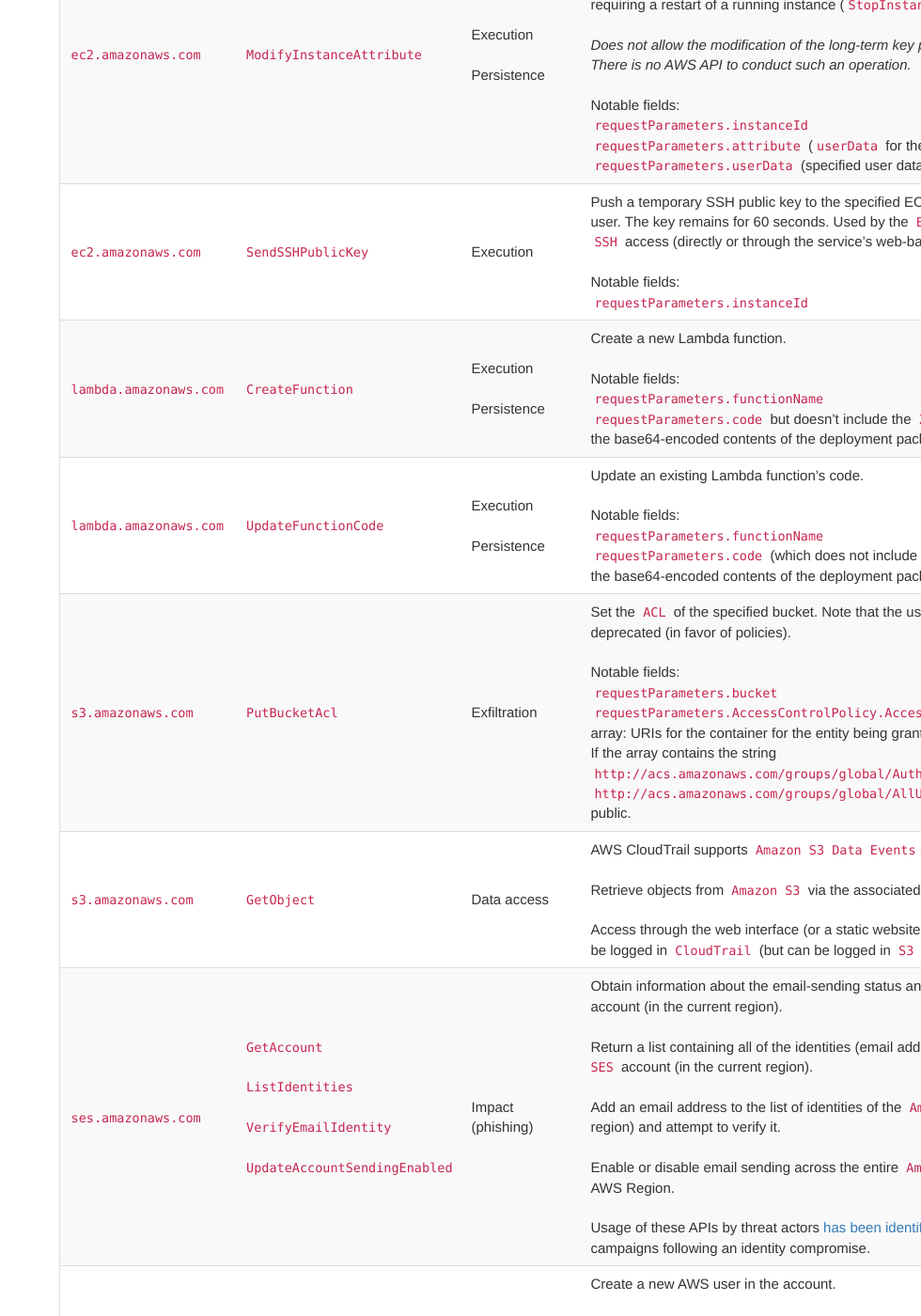
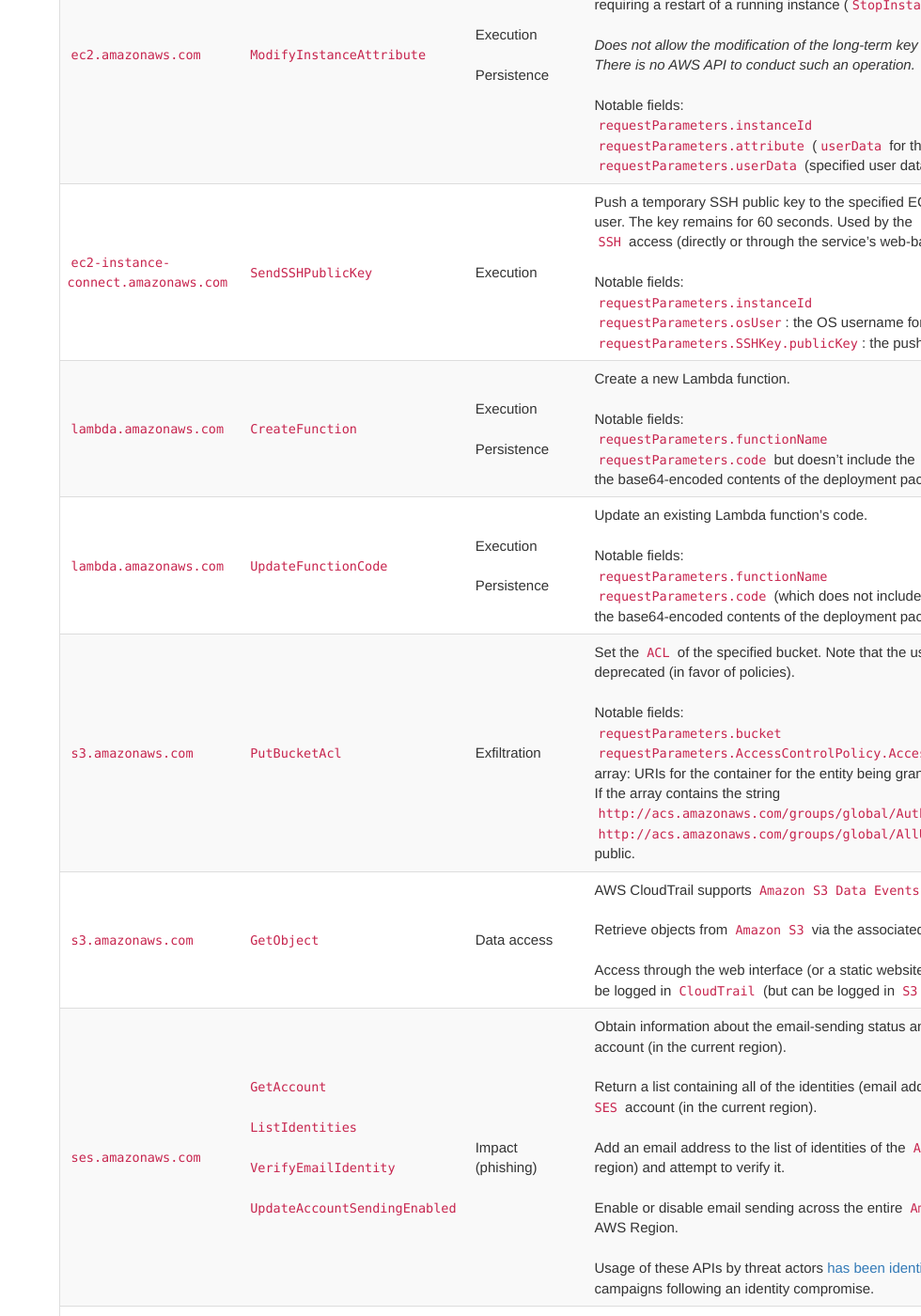
Before and after one commit to Qazeer/artefacts.help, a Jekyll site: the page built from pages/aws/cloudtrail.md, in a window 1280 px wide and 1400 px high, scrolled down 7452 px. Shown: the whole window at 94% size, without its empty margins (300-1280 px from the left). Built offline with Jekyll 4.4.1, drawn with Linux system fonts in a browser that asks for light colours; comment, search, counter and statistics services are not loaded; some of the changed text lies outside the part shown.

Commit message:
[Artefact] AWS CloudTrail - Fix the SendSSHPublicKey event source

```diff
--- a/pages/aws/cloudtrail.md
+++ b/pages/aws/cloudtrail.md
@@ -1,7 +1,7 @@
 ---
 title: CloudTrail logs
 summary: 'CloudTrail events share a common log schema that notably includes the following fields of interest:\n\n - eventTime: event timestamp in UTC.\n\n - awsRegion: AWS region the request was made to.\n\n - eventSource: the service the request was made to.\n\n - eventName: the request action, matching one of the API actions of that service.\n\n - readOnly: whether the operation is a read-only operation.\n\n - userIdentity: information about the principal that made the request.\n\n - sourceIPAddress: the IP address that the request was made from (or name of the service for internal operations).\n\n - userAgent: the User-Agent associated with the request.\n\n - sessionCredentialFromConsole: whether the operation was conducted through the web console.\n\n - resources: a list of resource(s) accessed/impacted by the operation.\n\n - requestParameters: the parameters, if any, of the request.\n\n - responseElements: the response element(s) for actions that make changes.\n\nCloudTrail events can thus be grouped by their originating AWS service/product (such as iam.amazonaws.com, ec2.amazonaws.com, s3.amazonaws.com, etc.) or principal (for instance a compromised long-term credentials/key of an IAM user).'
-keywords: eventTime, awsRegion, eventSource, eventName, userIdentity, sourceIPAddress, requestParameters, responseElements, sts.amazonaws.com, iam.amazonaws.com, s3.amazonaws.com, sso.amazonaws.com, ssm.amazonaws.com, ses.amazonaws.com
+keywords: eventTime, awsRegion, eventSource, eventName, userIdentity, sourceIPAddress, requestParameters, responseElements, sts.amazonaws.com, iam.amazonaws.com, s3.amazonaws.com, sso.amazonaws.com, ssm.amazonaws.com, ses.amazonaws.com, ec2-instance-connect.amazonaws.com
 tags:
   - aws
 last_updated: 2024-01-27
@@ -64,7 +64,7 @@ the following fields of interest:
 | `ssm.amazonaws.com` | `ResumeSession` | Execution | Reconnect a session after it has been disconnected (but not terminated). <br><br> Notable fields: <br> `requestParameters.sessionId`: identifier of the disconnected session. <br> `responseElements.sessionId`: identifier of the session. <br> `responseElements.streamUrl`: a URL on the target instance's `SSM Agent` used by the `Session Manager client` to send commands and receive output. <br> `responseElements.tokenValue`: a token used to authenticate the connection (hidden in `CloudTrail`). |
 | `ec2.amazonaws.com` | `GetPasswordData` | Execution <br><br> Persistence | Retrieve the **encrypted** administrator password for a running Windows instance. The password is encrypted with the key pair specified when the instance was launched. <br><br> Notable fields: <br> `requestParameters.instanceId` |
 | `ec2.amazonaws.com` | `ModifyInstanceAttribute` | Execution <br><br> Persistence | Modify the specified attribute of the specified instance. <br><br> A modification of the `userData` attribute can be used to execute code at boot time, requiring a restart of a running instance (`StopInstances` then `StartInstances`). <br><br> *Does not allow the modification of the long-term key pair(s) associated with an instance. There is no AWS API to conduct such an operation.* <br><br> Notable fields: <br> `requestParameters.instanceId` <br> `requestParameters.attribute` (`userData` for the user data). <br> `requestParameters.userData` (specified user data). |
-| `ec2.amazonaws.com` | `SendSSHPublicKey` | Execution | Push a temporary SSH public key to the specified EC2 instance for use by the specified user. The key remains for 60 seconds. Used by the `EC2 Instance Connect` service for `SSH` access (directly or through the service's web-based interface). <br><br> Notable fields: <br> `requestParameters.instanceId` |
+| `ec2-instance-connect.amazonaws.com` | `SendSSHPublicKey` | Execution | Push a temporary SSH public key to the specified EC2 instance for use by the specified user. The key remains for 60 seconds. Used by the `EC2 Instance Connect` service for `SSH` access (directly or through the service's web-based interface). <br><br> Notable fields: <br> `requestParameters.instanceId` <br> `requestParameters.osUser`: the OS username for which the key is pushed. <br> `requestParameters.SSHKey.publicKey`: the pushed SSH public key. |
 | `lambda.amazonaws.com` | `CreateFunction` | Execution <br><br> Persistence | Create a new Lambda function. <br><br> Notable fields: <br> `requestParameters.functionName` <br> `requestParameters.code` but doesn't include the `ZipFile` parameter (that contains the base64-encoded contents of the deployment package). |
 | `lambda.amazonaws.com` | `UpdateFunctionCode` | Execution <br><br> Persistence | Update an existing Lambda function's code. <br><br> Notable fields: <br> `requestParameters.functionName` <br> `requestParameters.code` (which does not include the `ZipFile` parameter containing the base64-encoded contents of the deployment package). |
 | `s3.amazonaws.com` | `PutBucketAcl` | Exfiltration | Set the `ACL` of the specified bucket. Note that the use of `ACLs` for `S3` is generally deprecated (in favor of policies). <br><br> Notable fields: <br> `requestParameters.bucket` <br> `requestParameters.AccessControlPolicy.AccessControlList.Grant.Grantee.URI` array: URIs for the container for the entity being granted permissions. <br> If the array contains the string `http://acs.amazonaws.com/groups/global/AuthenticatedUsers` or `http://acs.amazonaws.com/groups/global/AllUsers`, the specified bucket is made public. |
```
